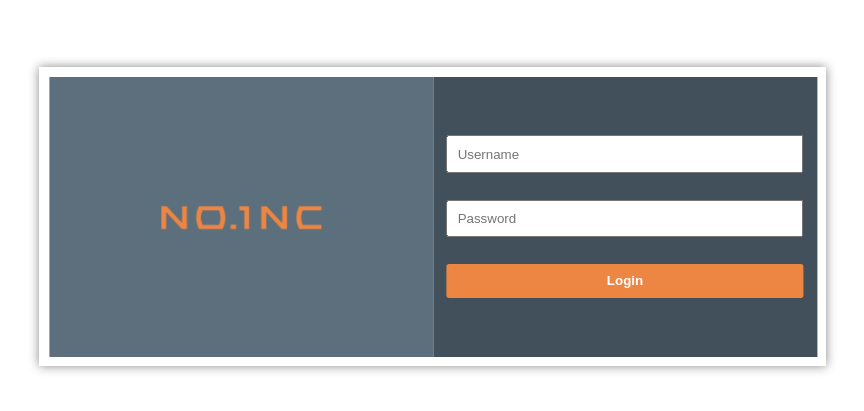
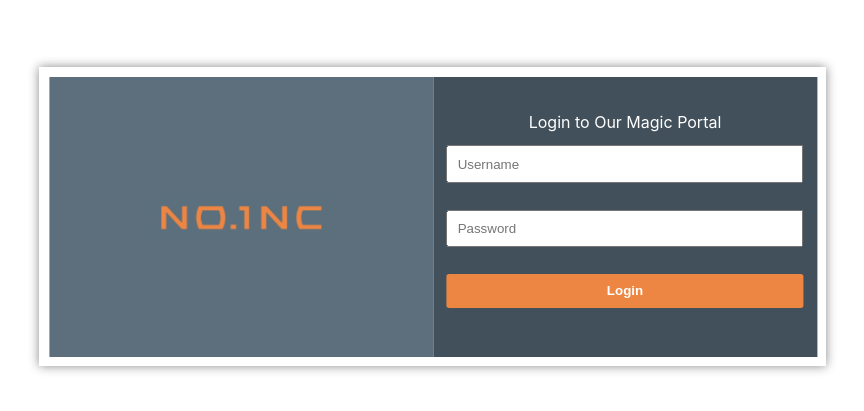
Before and after one commit to randomout/FE-React-Evaluation, a React (Create React App) app: page /login in a window 1280 px wide. Shown: the part 133-544 px from the top of the page, without its empty margins (207-1071 px from the left). Built offline with nearby package versions, Linux system fonts and the light colour scheme.

Commit message:
forgot to add some text to form

```diff
--- a/src/Login.css
+++ b/src/Login.css
@@ -37,6 +37,10 @@
   background-color: rgb(66 80 91);
 }
 
+.Login-form span {
+  color: white;
+}
+
 .Login-form input, .Login-form button {
   margin: 1em;
   padding: .7em;
--- a/src/Login.js
+++ b/src/Login.js
@@ -35,6 +35,7 @@ function Login() {
         <img src="logo.png" />
       </div>
       <form className="Login-form" onSubmit={submitHandler}>
+        <span>Login to Our Magic Portal</span>
         <input type="text" name="username" value={data.username} onChange={changeHandler} placeholder="Username" required/>
         <input type="password" name="password" value={data.password} onChange={changeHandler} placeholder="Password" required/>
         <button type="submit">Login</button>
```
